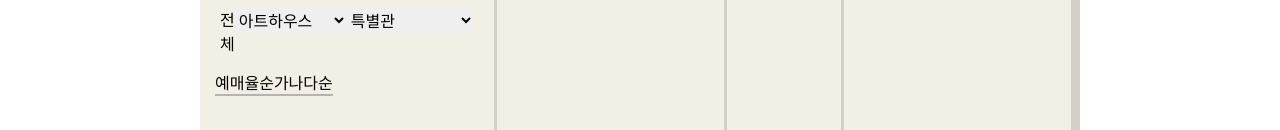
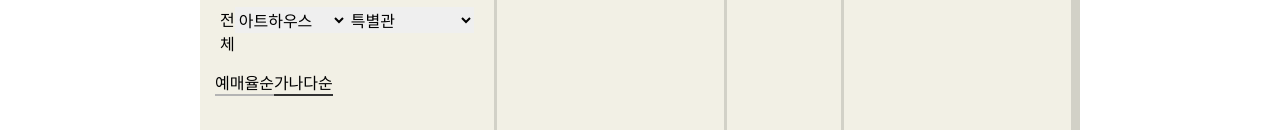
Before and after one commit to sku-clonecoding-team1/sku-clonecoding-front, a React (Create React App) app: page /Reg in a window 1280 px wide. Shown: the part 670-800 px from the top of the page. Built offline with nearby package versions, Linux system fonts and the light colour scheme.

Commit message:
reg active 버튼 시도

```diff
--- a/src/component/Reg/Movie.jsx
+++ b/src/component/Reg/Movie.jsx
@@ -1,7 +1,15 @@
 import React, {useState} from "react";
+import {useNavigate} from "react-router-dom";
 
 const Movie = () => {
 	const [activebtn, setActiveBtn] = useState("reg");
+
+	const navigate = useNavigate();
+
+	const handleClick = (buttonId) => {
+		setActiveBtn(buttonId);
+	};
+
 	return (
 		<>
 			{/* 영화 */}
@@ -41,11 +49,24 @@ const Movie = () => {
 				<div className='flex justify-start m-[15px]'>
 					<button
 						id='reg'
-						className='cursor-pointer border-b-[2px] border-[#B4B4B4] focus:border-b-[2px] focus:border-[#333333]'
+						className={
+							activebtn === "reg"
+								? "border-b-[2px] border-[#B4B4B4]"
+								: "border-b-[2px] border-[#333333]"
+						}
+						onClick={() => handleClick("reg")} // Pass button ID
 					>
 						예매율순
 					</button>
-					<button className='cursor-pointer border-b-[2px] border-[#B4B4B4] focus:border-b-[2px] focus:border-[#333333]'>
+					<button
+						id='abc'
+						className={
+							activebtn === "abc"
+								? "border-b-[2px] border-[#B4B4B4]"
+								: "border-b-[2px] border-[#333333]"
+						}
+						onClick={() => handleClick("abc")} // Pass button ID
+					>
 						가나다순
 					</button>
 				</div>
```
